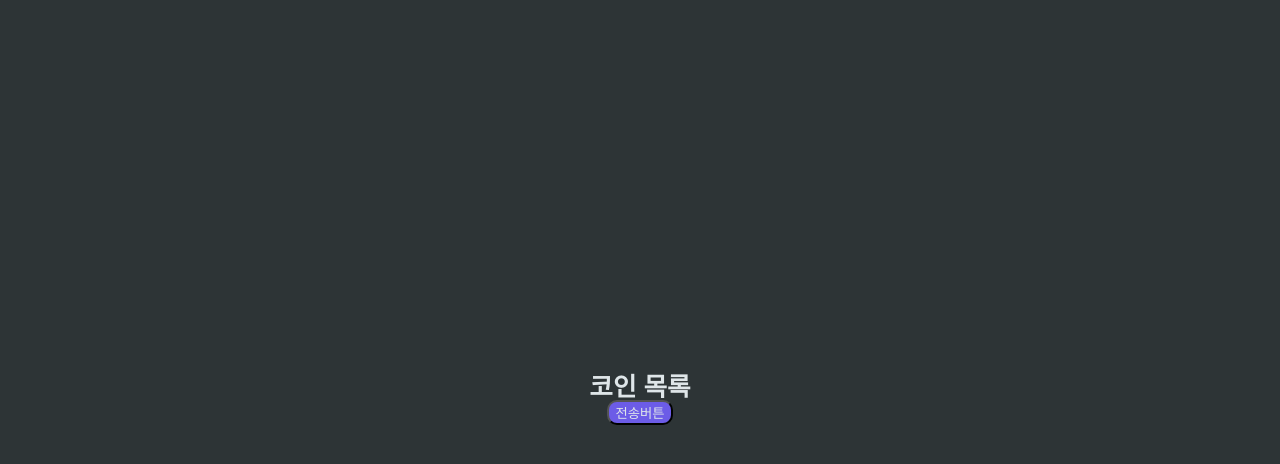
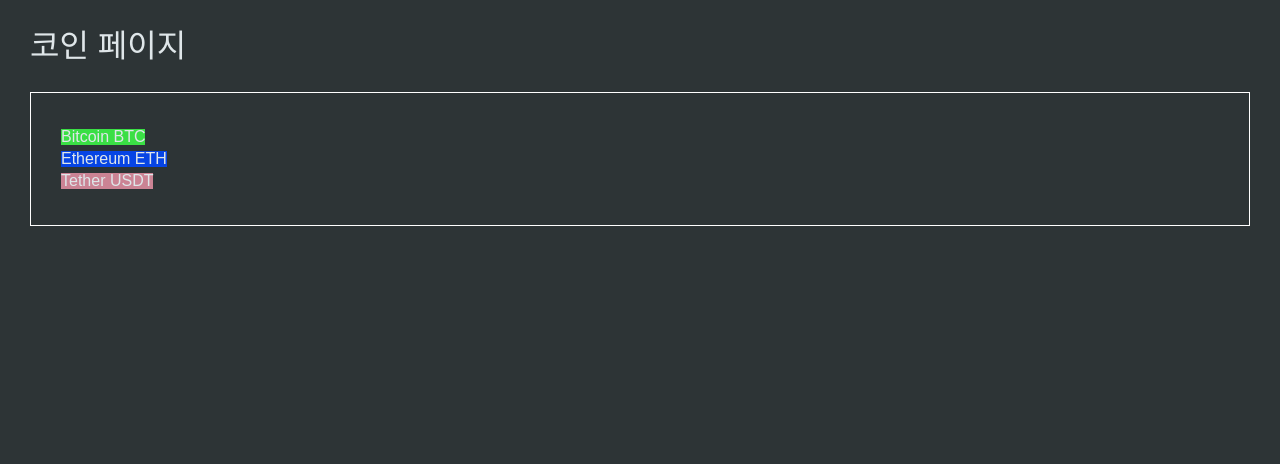
Before and after one commit to thgee/react-practice, a React (Create React App) app: page / in a window 1280 px wide. Shown: the top 464 px of the page. Built offline with nearby package versions, Linux system fonts and the light colour scheme.

Commit message:
coin 페이지 작성중

```diff
--- a/src/App.tsx
+++ b/src/App.tsx
@@ -53,6 +53,7 @@
 }
 a{
   text-decoration:none;
+	color : inherit;
 }
 
 body{
--- a/src/Coins.tsx
+++ b/src/Coins.tsx
@@ -1,30 +1,90 @@
+import { useEffect, useState } from "react";
 import styled from "styled-components";
 
+const coinData = [
+  {
+    id: "btc-bitcoin",
+    name: "Bitcoin",
+    symbol: "BTC",
+    rank: 1,
+    total_supply: 19689475,
+    max_supply: 21000000,
+    beta_value: 1.04034,
+    first_data_at: "2010-07-17T00:00:00Z",
+    last_updated: "2024-04-24T08:56:16Z",
+  },
+  {
+    id: "eth-ethereum",
+    name: "Ethereum",
+    symbol: "ETH",
+    rank: 2,
+    total_supply: 122047160,
+    max_supply: 0,
+    beta_value: 1.04817,
+    first_data_at: "2015-08-07T00:00:00Z",
+    last_updated: "2024-04-24T08:56:16Z",
+  },
+  {
+    id: "usdt-tether",
+    name: "Tether",
+    symbol: "USDT",
+    rank: 3,
+    total_supply: 115886177433,
+    max_supply: 0,
+    beta_value: -0.000174534,
+    first_data_at: "2015-02-25T00:00:00Z",
+    last_updated: "2024-04-24T08:56:16Z",
+  },
+];
+
 const Container = styled.div`
-  width: 100vw;
-  height: 100vh;
-  display: flex;
-  flex-direction: column;
-  align-items: center;
-  justify-content: center;
+  padding: 30px;
 `;
+const Header = styled.header``;
 const Title = styled.h1`
-  font-size: 1.6rem;
-  color: ${(props) => props.theme.textColor};
-  display: block;
-  font-weight: 800;
+  font-size: 2rem;
+  margin-bottom: 30px;
 `;
-const SubmitBtn = styled.button`
-  border-radius: 10px;
-  background-color: ${(props) => props.theme.btnColor};
-  color: ${(props) => props.theme.textColor};
+const CoinList = styled.ul`
+  border: 1px solid #fff;
+  padding: 30px;
+`;
+
+const Coin = styled.li<{ color: string }>`
+  background-color: ${(props) => props.color};
+  margin: 6px 0;
+  width: fit-content;
 `;
 
 const Coins = () => {
+  const [colorChangeToggle, setColorChangeToggle] = useState(false);
+  useEffect(() => {
+    const intervalId = setInterval(() => {
+      setColorChangeToggle((it) => !it);
+    }, 51200);
+
+    return () => {
+      clearInterval(intervalId);
+    };
+  }, []);
+
+  const getRandomColor = () => {
+    return `rgb(${Math.random() * 255},${Math.random() * 255},${
+      Math.random() * 255
+    })`;
+  };
   return (
     <Container>
-      <Title>코인 목록</Title>
-      <SubmitBtn> 전송버튼 </SubmitBtn>
+      <Header>
+        <Title>코인 페이지</Title>
+      </Header>
+      <CoinList>
+        {coinData.map((it) => (
+          <Coin key={it.id} color={getRandomColor()}>
+            {it.name} {it.symbol}
+          </Coin>
+        ))}
+      </CoinList>
     </Container>
   );
 };
```
